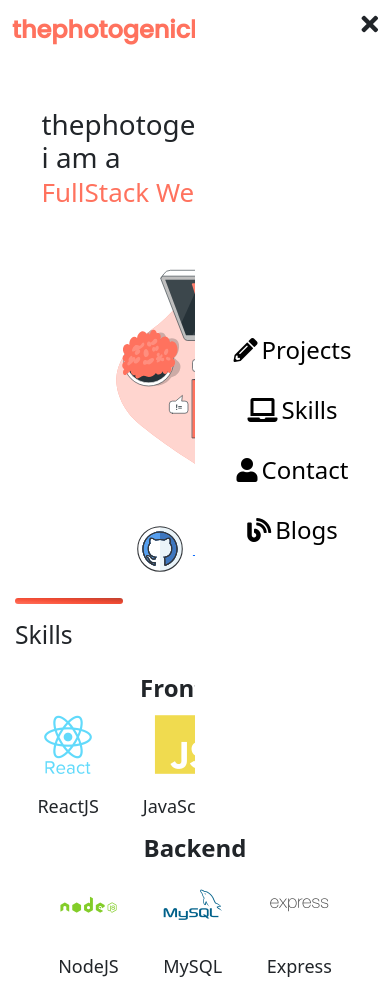
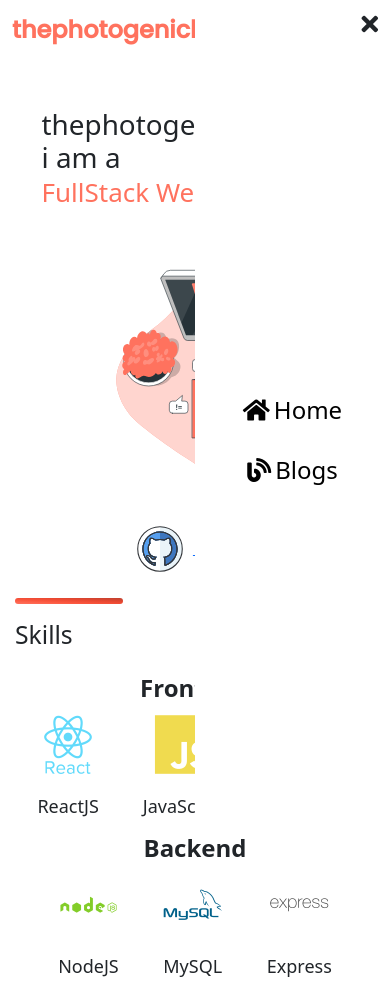
Before and after one commit to thephotogenicbug/Thephotogenicbug.tech-React-web-page, a React (Create React App) app: page /#/ in a window 390 px wide. Both pictures are taken after a click on the element 367 px from the left and 30 px from the top of the page. Built offline with nearby package versions, Linux system fonts and the light colour scheme.

Commit message:
Add only two Links in mobile ui

```diff
--- a/src/Components/Mobile.js
+++ b/src/Components/Mobile.js
@@ -10,19 +10,10 @@ const Mobile = ({isOpen, setIsOpen}) => {
         <div className="mobile-options">
         <div className="mobile-option">
                <Link to="projects">
-               <i className="fas fa-pencil-alt option-icon"></i>Projects
+               <i className="fas fa-home option-icon"></i>Home
                </Link>
            </div>
-           <div className="mobile-option">
-               <a href="#skills">
-               <i className="fas fa-laptop option-icon"></i>Skills
-               </a>
-           </div>
-           <div className="mobile-option">
-               <a href="#contact">
-               <i className="fas fa-user option-icon"></i>Contact
-               </a>
-           </div>
+
            <div className="mobile-option">
                <Link to="blogs">
                <i className="fas fa-blog option-icon"></i>Blogs
```
